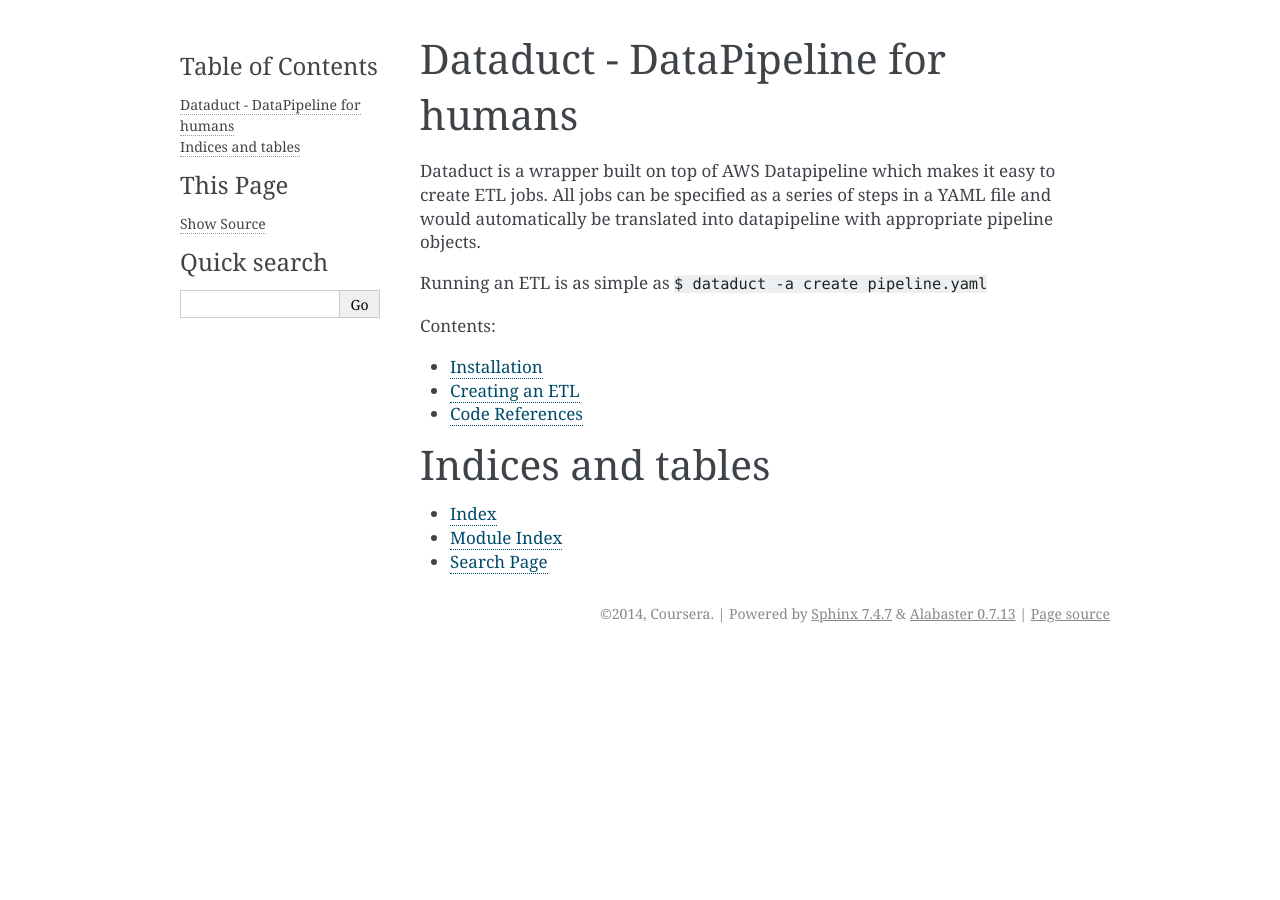
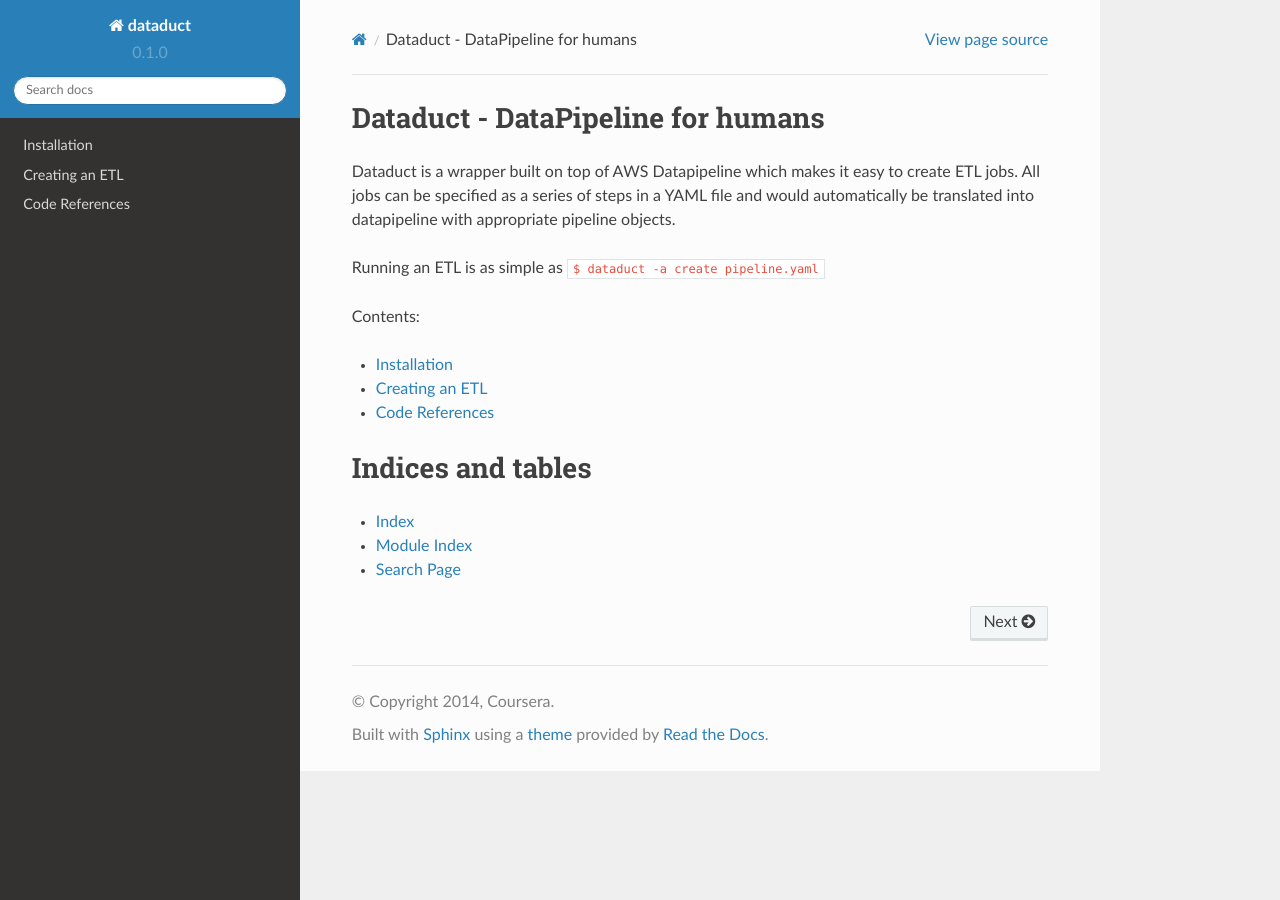
Before and after one commit to coursera/dataduct, a Sphinx documentation site: the page built from docs/index.rst, in a window 1280 px wide. Built offline with Sphinx 7.4.7 and the Read the Docs theme 2.0.0, drawn with Linux system fonts in a browser that asks for light colours.

Commit message:
Add a requirements file

```diff
--- a/docs/conf.py
+++ b/docs/conf.py
@@ -14,7 +14,7 @@
 
 import sys
 import os
-# import sphinx_rtd_theme
+import sphinx_rtd_theme
 
 # If extensions (or modules to document with autodoc) are in another directory,
 # add these directories to sys.path here. If the directory is relative to the
@@ -117,7 +117,7 @@
 
 # The theme to use for HTML and HTML Help pages.  See the documentation for
 # a list of builtin themes.
-# html_theme = 'sphinx_rtd_theme'
+html_theme = 'sphinx_rtd_theme'
 
 # Theme options are theme-specific and customize the look and feel of a theme
 # further.  For a list of options available for each theme, see the
@@ -125,7 +125,7 @@
 #html_theme_options = {}
 
 # Add any paths that contain custom themes here, relative to this directory.
-# html_theme_path = [sphinx_rtd_theme.get_html_theme_path()]
+html_theme_path = [sphinx_rtd_theme.get_html_theme_path()]
 
 # The name for this set of Sphinx documents.  If None, it defaults to
 # "<project> v<release> documentation".
--- /dev/null
+++ b/requirements.txt
@@ -0,0 +1,4 @@
+Sphinx==1.2.3
+boto==2.34.0
+sphinx-rtd-theme==0.1.6
+sphinxcontrib-napoleon==0.2.8
```
